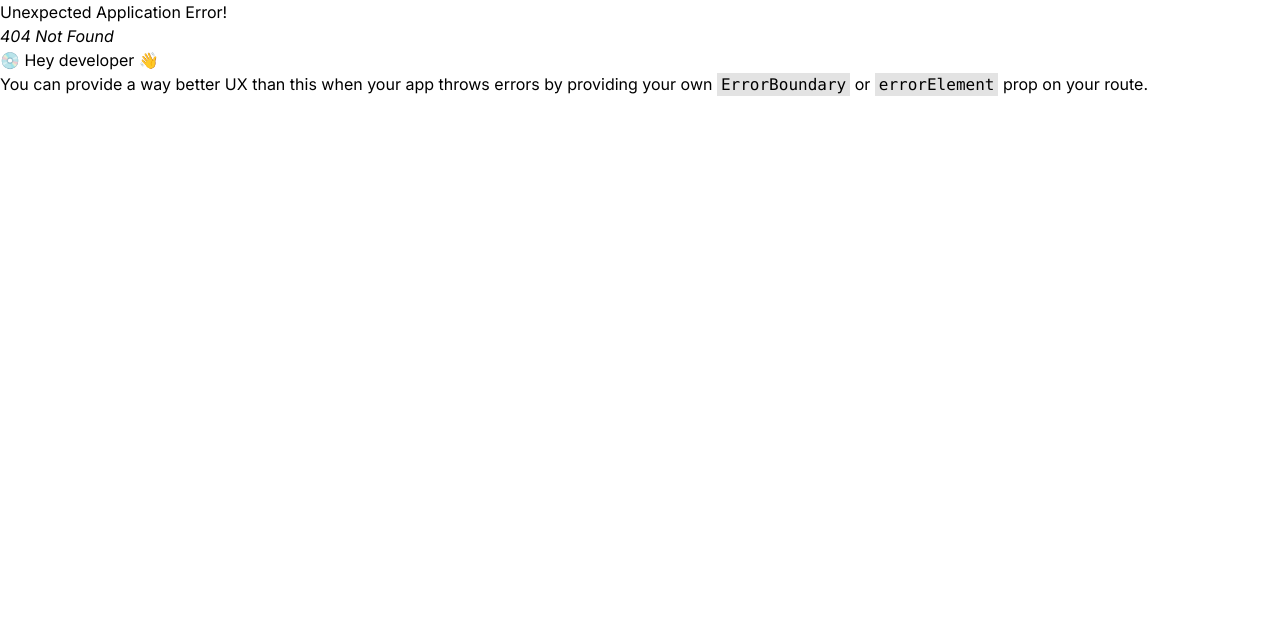
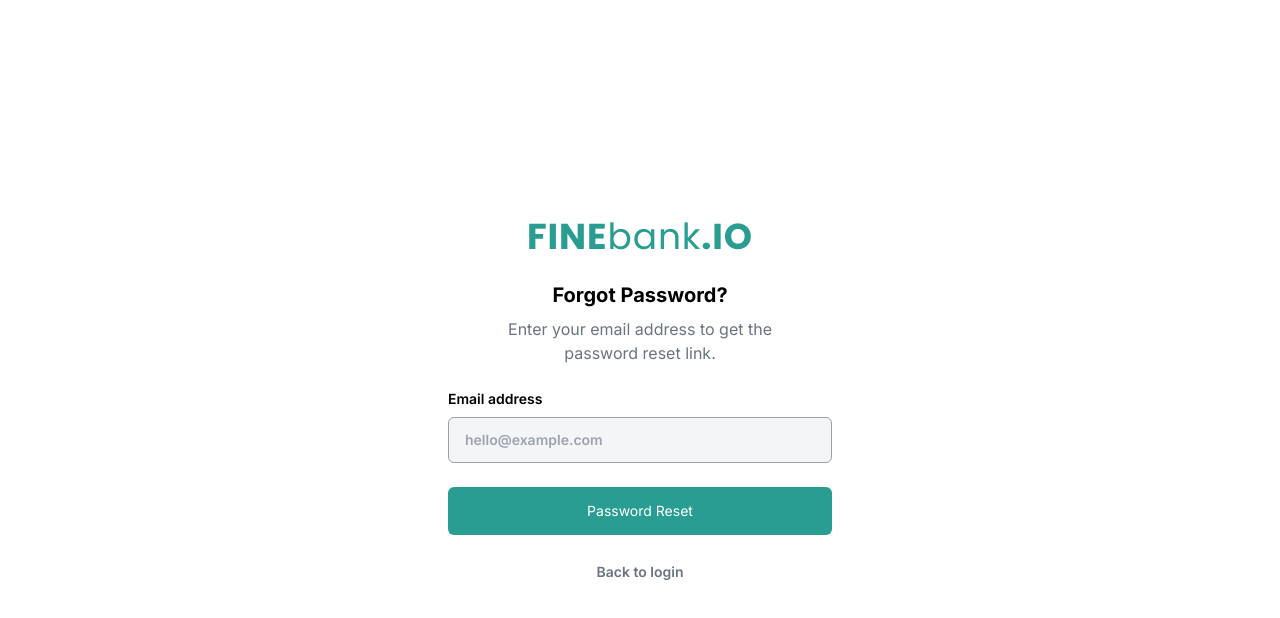
Before and after one commit to ValentaSaputra/admin-ui, a React (Vite) app: page /forgot-password in a window 1280 px wide. Before the commit this address had no page. Shown: the top 618 px of the page. Built offline with nearby package versions, Linux system fonts and the light colour scheme.

Commit message:
menambahkan ui frogot-password

```diff
--- a/src/App.jsx
+++ b/src/App.jsx
@@ -2,6 +2,7 @@ import { createBrowserRouter, RouterProvider } from "react-router-dom";
 import SignInPage from "./pages/signIn";
 import SignUpPage from "./pages/signUp";
 import ErrorRoute from "./pages/errorRoute";
+import ForgotPassword from "./pages/forgotPassword";
 
 const App = () => {
   const myRouter = createBrowserRouter([
@@ -21,6 +22,10 @@ const App = () => {
       path: "/register",
       element: <SignUpPage/>
     },
+    {
+      path: "/forgot-password",
+      element: <ForgotPassword/>
+    }
   ]);
 
   return (
--- /dev/null
+++ b/src/components/Fragments/FormForgotPassword.jsx
@@ -0,0 +1,42 @@
+import React from 'react'
+import Button from "../Elements/Button";
+import CheckBox from "../Elements/CheckBox";
+import LabeledInput from "../Elements/LabeledInput";
+import { Link } from 'react-router-dom'
+import Logo from '../Elements/Logo/index'
+
+const FormForgotPassword = () => {
+  return (
+    <div className="flex justify-center items-center min-h-screen ">
+        <div className=" p-8 rounded-lg max-w-md w-full">
+            <Logo />
+            <h2 className="text-xl font-bold text-center mt-6">Forgot Password?</h2>
+            <p className="text-center text-gray-500 mt-2">
+            Enter your email address to get the <br /> password reset link.
+            </p>
+
+            <form action="" className="mt-6">
+                <div className="mb-6 font-semibold">
+                <LabeledInput
+                        label="Email address"
+                        type="email"
+                        placeholder="hello@example.com"
+                        name="email"
+                    />
+                </div>
+                <Button variant="bg-primary w-full text-white" type="submit" >
+                    Password Reset
+                </Button>
+            </form>
+
+            <div className="text-center mt-6 font-semibold">
+            <Link to="/login" className="text-gray-500 text-sm hover:underline">
+                Back to login
+            </Link>
+            </div>
+        </div>
+    </div>
+  )
+}
+
+export default FormForgotPassword
--- a/src/components/Fragments/FormSignIn.jsx
+++ b/src/components/Fragments/FormSignIn.jsx
@@ -1,6 +1,8 @@
 import Button from "../Elements/Button";
 import CheckBox from "../Elements/CheckBox";
 import LabeledInput from "../Elements/LabeledInput";
+import { Link } from 'react-router-dom'
+
 
 const FormSignIn = () => {
   return (
@@ -20,7 +22,14 @@ const FormSignIn = () => {
         placeholder="*************"
         name="password"
       />
+
+      <div className="mt-2">
+        <Link to="/forgot-password" className="text-primary text-sm font-medium">
+          Forgot Password?
+        </Link>
       </div>
+    </div>
+
       <div className="mb-3">
         <CheckBox label="Keep me signed in" name="status" />
       </div>
--- /dev/null
+++ b/src/pages/forgotPassword.jsx
@@ -0,0 +1,10 @@
+import React from 'react'
+import FormForgotPassword from "../components/Fragments/FormForgotPassword"
+
+const ForgotPassword = () => {
+  return (
+    <FormForgotPassword/>
+  )
+}
+
+export default ForgotPassword
```
Lines whose indentation alone changed are shown as unchanged.
